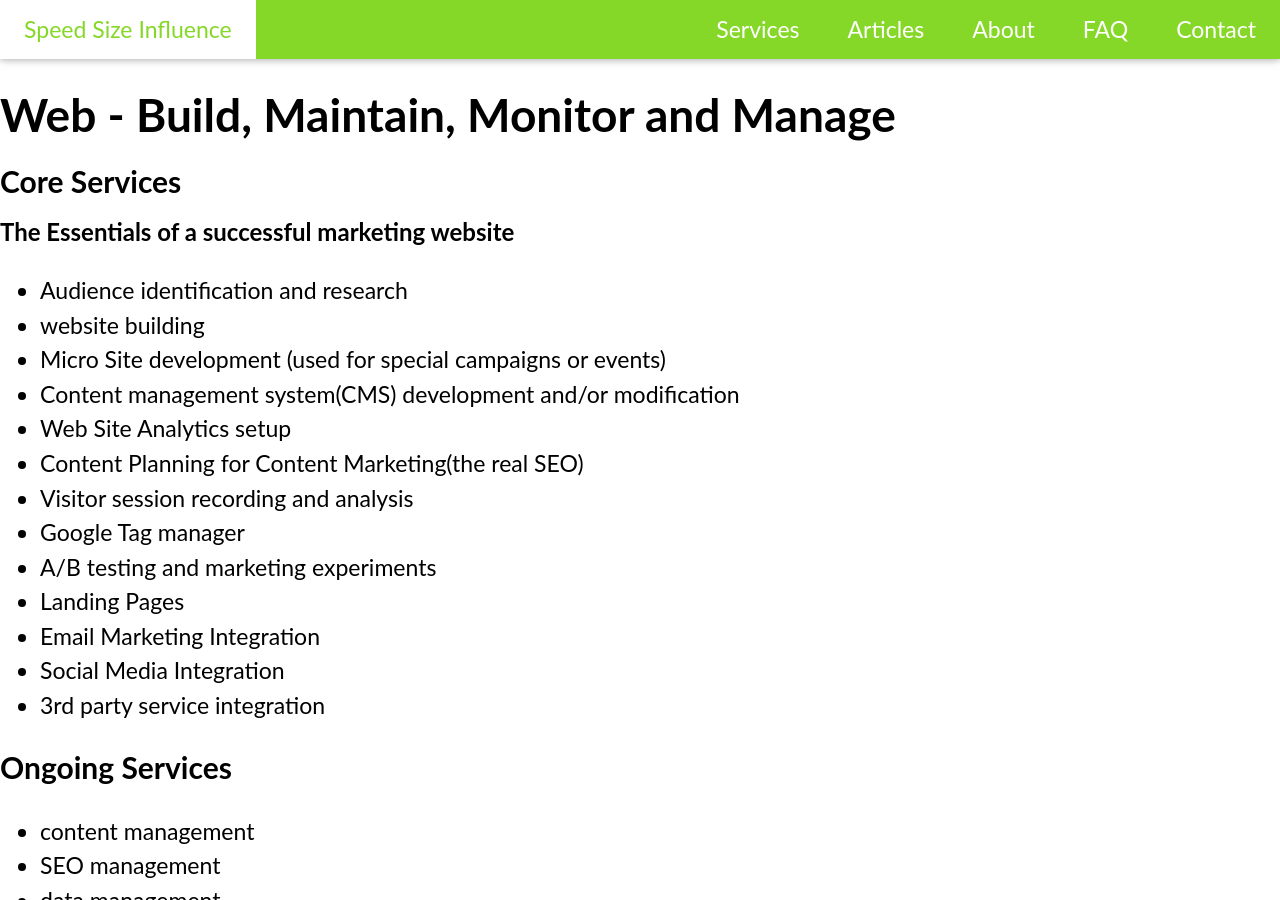
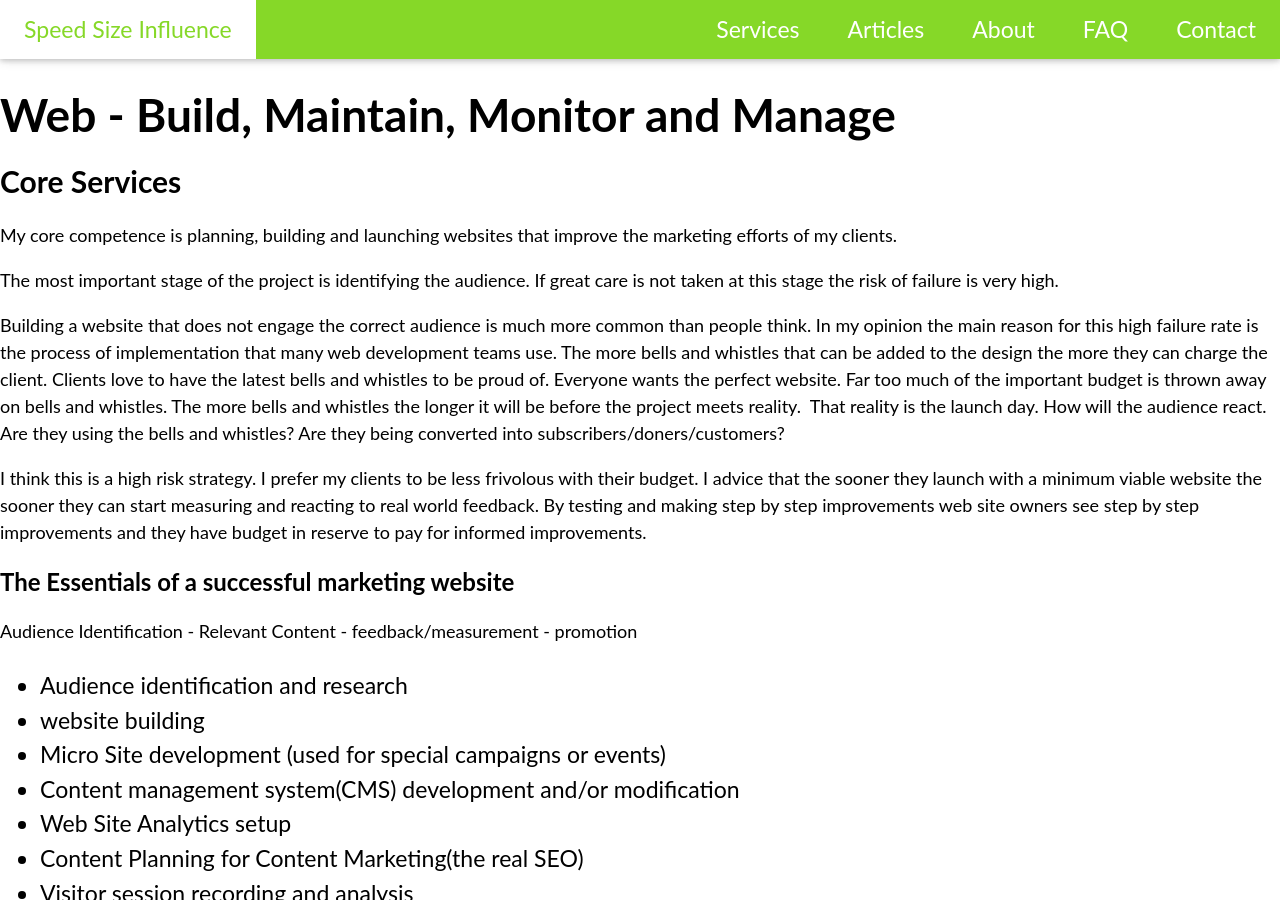
Before and after one commit to dindinet/magistelam, a Jekyll site: the page built from services.md, in a window 1280 px wide and 900 px high. Built offline with Jekyll 4.4.1, drawn with Linux system fonts in a browser that asks for light colours.

Commit message:
Updated 'services.md' via CloudCannon

```diff
--- a/services.md
+++ b/services.md
@@ -11,7 +11,17 @@ hero_image: >-
 
 ## Core Services
 
+My core competence is planning, building and launching websites that improve the marketing efforts of my clients.
+
+The most important stage of the project is identifying the audience. If great care is not taken at this stage the risk of failure is very high.
+
+Building a website that does not engage the correct audience is much more common than people think. In my opinion the main reason for this high failure rate is the process of implementation that many web development teams use. The more bells and whistles that can be added to the design the more they can charge the client. Clients love to have the latest bells and whistles to be proud of. Everyone wants the perfect website. Far too much of the important budget is thrown away on bells and whistles. The more bells and whistles the longer it will be before the project meets reality.&nbsp; That reality is the launch day. How will the audience react. Are they using the bells and whistles? Are they being converted into subscribers/doners/customers?
+
+I think this is a high risk strategy. I prefer my clients to be less frivolous with their budget. I advice that the sooner they launch with a minimum viable website the sooner they can start measuring and reacting to real world feedback. By testing and making step by step improvements web site owners see step by step improvements and they have budget in reserve to pay for informed improvements.
+
 ### The Essentials of a successful marketing website
+
+Audience Identification - Relevant Content - feedback/measurement - promotion
 
 * Audience identification and research
 * website building
```
